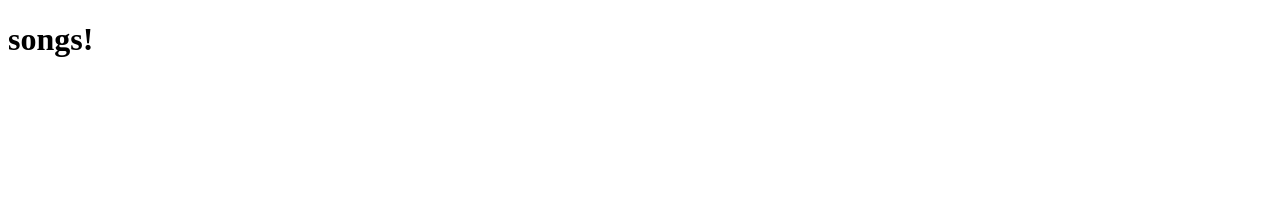
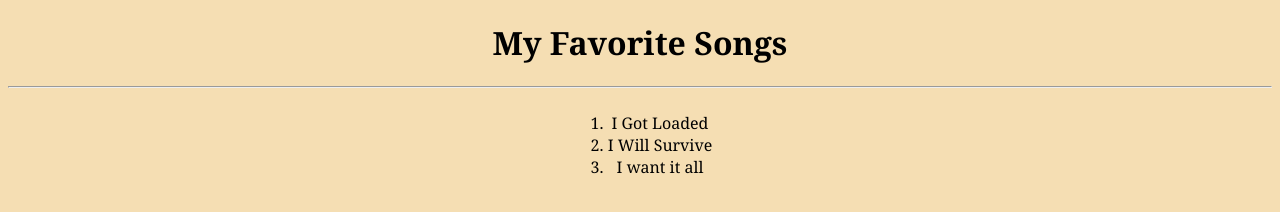
Before and after one commit to nicholasd-uci/EXPS001, a website: page public/songs.html in a window 1280 px wide. Drawn offline with Linux system fonts and the light colour scheme.

Commit message:
songs.html status: 200

```diff
--- a/public/songs.html
+++ b/public/songs.html
@@ -3,9 +3,30 @@
 <head>
     <meta charset="UTF-8">
     <meta name="viewport" content="width=device-width, initial-scale=1.0">
-    <title>Document</title>
+    <title>songs</title>
+    <style>
+        body{
+            background-color: wheat;
+            text-align: center;
+            font-family: Cambria, Cochin, Georgia, Times, 'Times New Roman', serif;
+        }
+        .container{
+            display: flex;
+            justify-content: center;
+        }
+    </style>
 </head>
 <body>
-    <h1> songs! </h1>
+    <h1> My Favorite Songs</h1>
+        <hr>
+    <div class="container">
+        <p>
+            <ol>
+                <li>I Got Loaded</li>
+                <li>I Will Survive</li>
+                <li>I want it all</li>
+            </ol>
+        </p>
+    </div>
 </body>
 </html>
```
